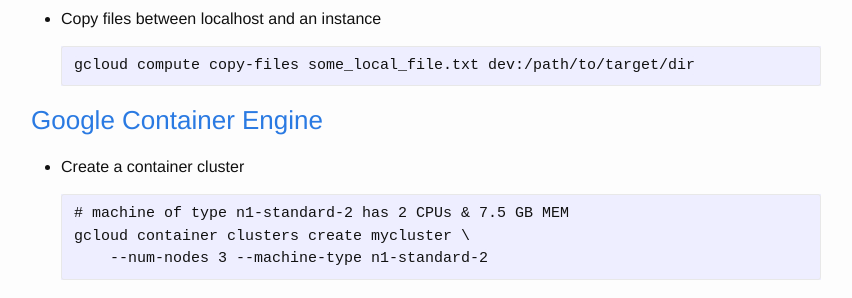
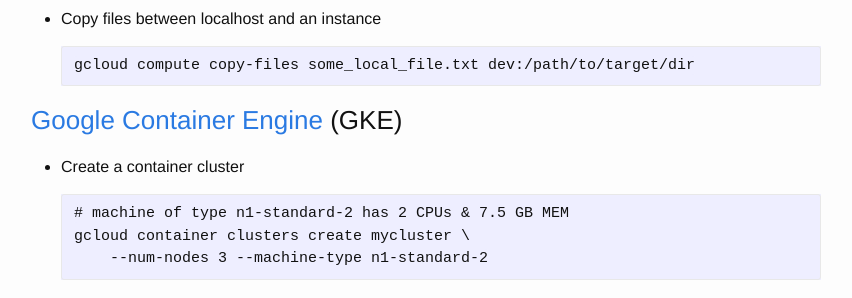
Before and after one commit to zyxue/zyxue.github.io, a Jekyll site: the page built from _posts/2016-03-03-notes-on-google-cloud-platform.md, in a window 1280 px wide and 900 px high, scrolled down 1489 px. Shown: the part 155-453 px from the top of the window, without its empty margins (214-1066 px from the left). Built offline with Jekyll 4.4.1, drawn with Linux system fonts in a browser that asks for light colours; comment, search, counter and statistics services are not loaded.

Commit message:
added GKE in  _posts/2016-03-03-notes-on-google-cloud-platform.md

```diff
--- a/_posts/2016-03-03-notes-on-google-cloud-platform.md
+++ b/_posts/2016-03-03-notes-on-google-cloud-platform.md
@@ -78,7 +78,7 @@
 
       gcloud compute copy-files some_local_file.txt dev:/path/to/target/dir
 
-### [Google Container Engine](https://cloud.google.com/container-engine/docs/)
+### [Google Container Engine](https://cloud.google.com/container-engine/docs/) (GKE)
 
 * Create a container cluster
 
```
